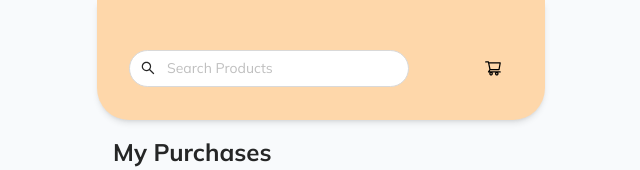
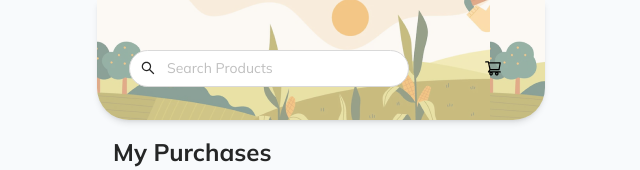
Before and after one commit to saisarah/TalipaAPP-Frontend, a React (Vite) app: page /orders in a window 1280 px wide. Shown: the top 170 px of the page, without its empty margins (319-959 px from the left). Built offline with nearby package versions, Linux system fonts and the light colour scheme.

Commit message:
Add Header Background

```diff
--- a/src/components/HomeLayout/Header.jsx
+++ b/src/components/HomeLayout/Header.jsx
@@ -3,7 +3,7 @@ import { Button, Input } from "antd";
 
 export default function Header() {
   return (
-    <div className="sticky -top-8 z-20 rounded-b-[2rem] bg-orange-200 p-8 pt-12 shadow-md">
+    <div style={{backgroundImage: 'url(/assets/image/header_background.png)'}} className="sticky -top-8 z-20 rounded-b-[2rem] p-8 pt-12 shadow-md">
       <div className="flex items-center gap-16">
         <Input
           prefix={<SearchOutlined className="mr-2" />}
--- a/src/pages/customer/home/Product.jsx
+++ b/src/pages/customer/home/Product.jsx
@@ -14,7 +14,7 @@ export default function Product({ setIsOpen, image, name }) {
           icon={<ShoppingCartOutlined className="text-white" />}
           className="absolute top-2 right-2"
         />
-        <div className="absolute bottom-0 flex w-full items-end justify-between bg-white bg-opacity-20 px-2 pt-1">
+        <div className="absolute bottom-0 flex w-full items-end justify-between bg-gradient-to-t from-white to-transparent px-2 pt-1">
           <div
             onClick={() => setIsOpen(true)}
             className="text-lg font-semibold"
```
Also changed, not shown: public/assets/image/header_background.png (added).
